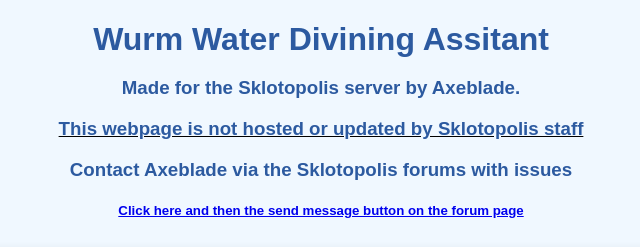
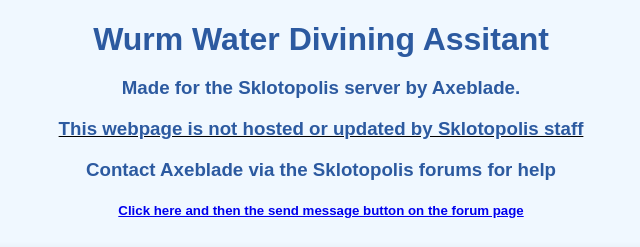
Before and after one commit to axeblade346/axeblade346.github.io, a plain HTML site: page WaterDivining/index.html in a window 1280 px wide. Shown: the top 247 px of the page, 319-959 px from the left. Drawn offline with Linux system fonts and the light colour scheme.

Commit message:
Update index.html

```diff
--- a/WaterDivining/index.html
+++ b/WaterDivining/index.html
@@ -301,7 +301,7 @@
 		<h1>Wurm Water Divining Assitant</h1>
 		<h3>Made for the Sklotopolis server by Axeblade.</h3>
 		<u><h3>This webpage is not hosted or updated by Sklotopolis staff</h3></u>
-		<h3>Contact Axeblade via the Sklotopolis forums with issues</h3>
+		<h3>Contact Axeblade via the Sklotopolis forums for help</h3>
         <h5><a href="https://sklotopolis.freeforums.net/user/1646" target="_blank">Click here and then the send message button on the forum page</a></h5>
 
 
```
